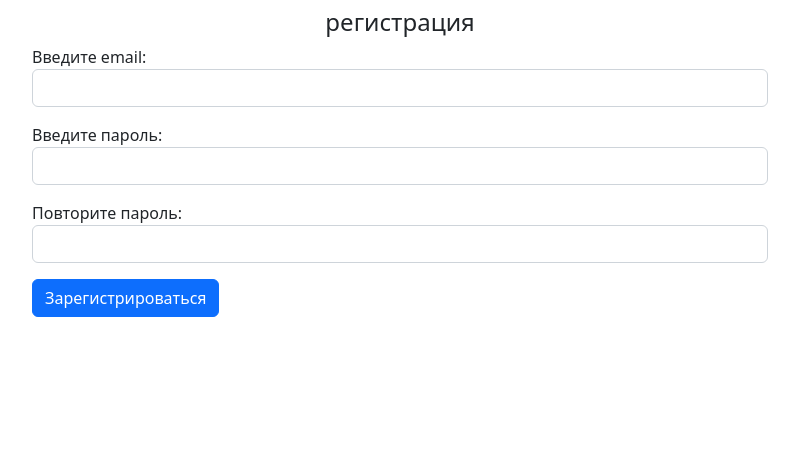
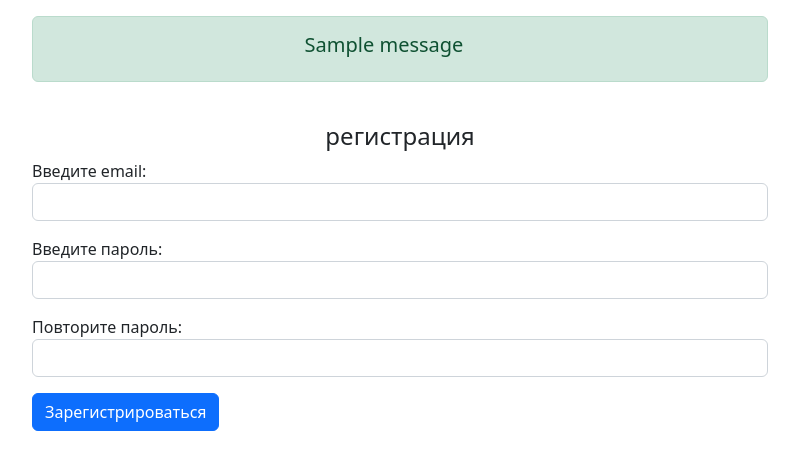
Before and after one commit to akhmialev/jobs_parsing_django, a Django app: page /accounts/register/ in a window 1280 px wide. Shown: the part 56-526 px from the top of the page, without its empty margins (240-1039 px from the left). Run offline with Django 3.2, Linux system fonts and the light colour scheme; tables that the repository leaves empty hold one stand-in row (values such as "Sample post"); one stand-in notice (Sample message) is shown.

Commit message:
add errors

```diff
--- a/accounts/views.py
+++ b/accounts/views.py
@@ -1,6 +1,6 @@
 from django.contrib.auth import authenticate, login, logout, get_user_model
 from django.shortcuts import redirect, render
-
+from django.contrib import messages
 from accounts.forms import UserLoginForm, UserRegistrationForm, UserUpdateForm
 
 User = get_user_model()
@@ -29,6 +29,7 @@ def register_view(request):
         new_user = form.save(commit=False)
         new_user.set_password(form.cleaned_data['password'])
         new_user.save()
+        messages.success(request, "Вы успешно зарегестрированны")
         return render(request, 'accounts/register_done.html', context={'new_user': new_user})
     return render(request, 'accounts/register.html', context={'form': form, 'title': 'Регистариця'})
 
@@ -44,6 +45,7 @@ def update_view(request):
                 user.language = data['language']
                 user.send_email = data['send_email']
                 user.save()
+                messages.success(request, 'Данные успешно сохраненны')
                 return redirect('accounts:update')
 
         form = UserUpdateForm(initial={
@@ -63,4 +65,5 @@ def delete_view(request):
         if request.method == 'POST':
             qs = User.objects.get(pk=user.pk)
             qs.delete()
+            messages.error(request, 'Пользователь удален')
     return redirect('home')
--- a/templates/base.html
+++ b/templates/base.html
@@ -44,6 +44,25 @@
     </nav>
 </div>
 <div class="container">
+    <div class="row">
+        <div class="col-8 mx-auto my-3">
+            {% if messages %}
+                {% for message in messages %}
+                    {% if message.level == DEFAULT_MESSAGE_LEVELS.ERROR %}
+                        <div class="alert alert-danger alert-dismissible fade show" role="alert">
+                            <h5 class="text-center">{{ message }}</h5>
+                        </div>
+                    {% else %}
+                        <div class="alert alert-success alert-dismissible fade show" role="alert">
+                            <h5 class="text-center">{{ message }}</h5>
+                        </div>
+                    {% endif %}
+                {% endfor %}
+            {% endif %}
+        </div>
+    </div>
+</div>
+<div class="container">
     {% block content %}{% endblock %}
 </div>
 <script src="https://cdn.jsdelivr.net/npm/bootstrap@5.2.3/dist/js/bootstrap.bundle.min.js"
```
Also changed, not shown: accounts/templates/accounts/register_done.html (+6 -5 lines). Lines whose indentation alone changed are shown as unchanged.
